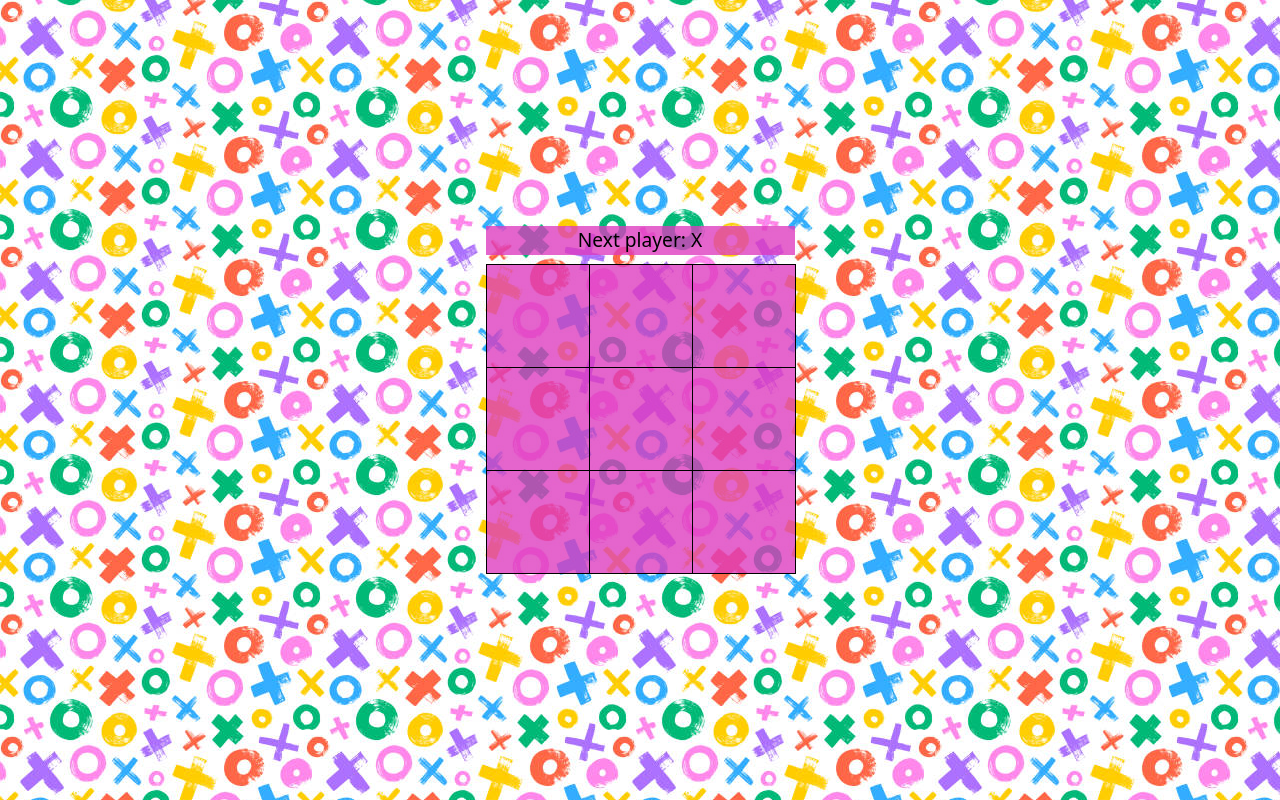
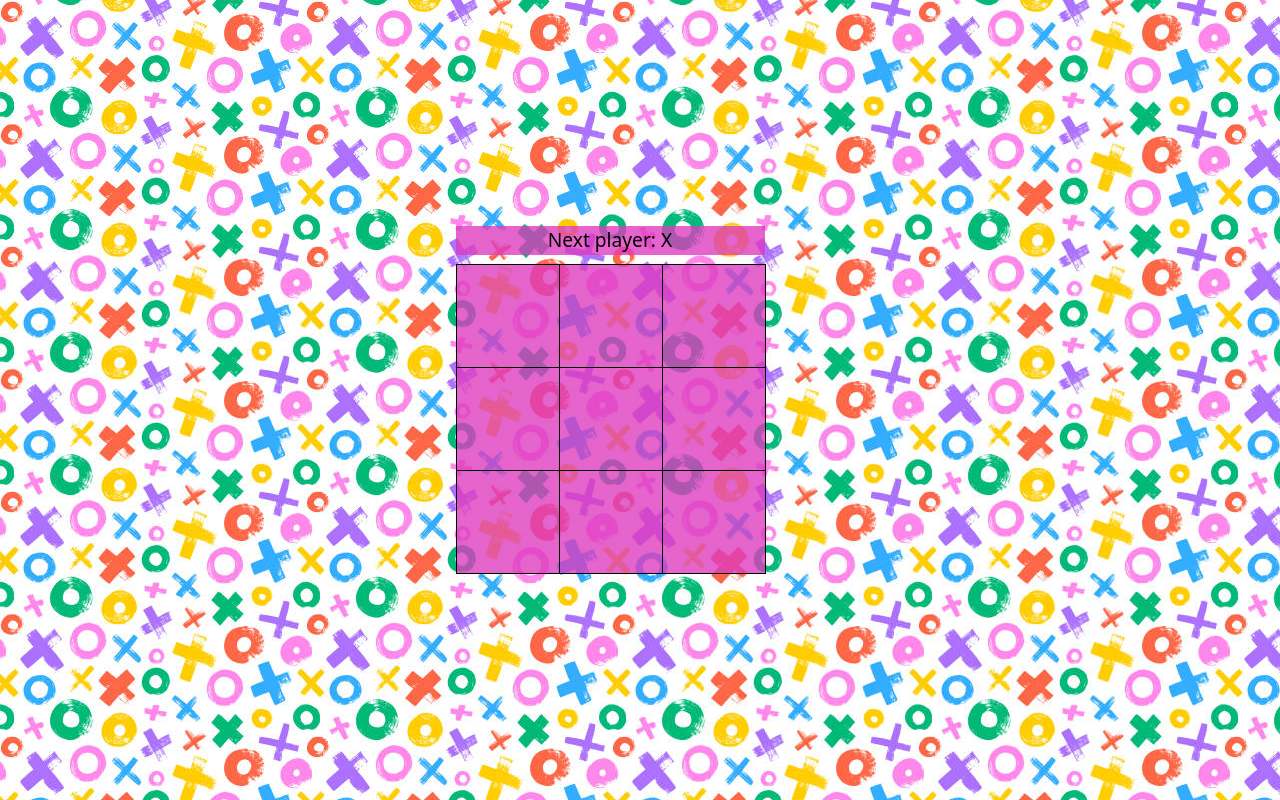
Before and after one commit to YUVRAJRANA10/react-mini-projects, a React (Vite) app in the folder Tic_Tac_Toe/: page / in a window 1280 px wide. Built offline with nearby package versions, Linux system fonts and the light colour scheme.

Commit message:
Tic_Tac_Toe : tested everything working good ready to make new history feat

```diff
--- a/Tic_Tac_Toe/src/App.jsx
+++ b/Tic_Tac_Toe/src/App.jsx
@@ -87,6 +87,15 @@ function calculateWinner(squares) {
 }
 
 
-
-
-export default App
+export default function Game() {
+  return (
+    <div className="game">
+      <div className="game-board">
+        <App />
+      </div>
+      <div className="game-info">
+        <ol>{}</ol>
+      </div>
+    </div>
+  );
+}
```
